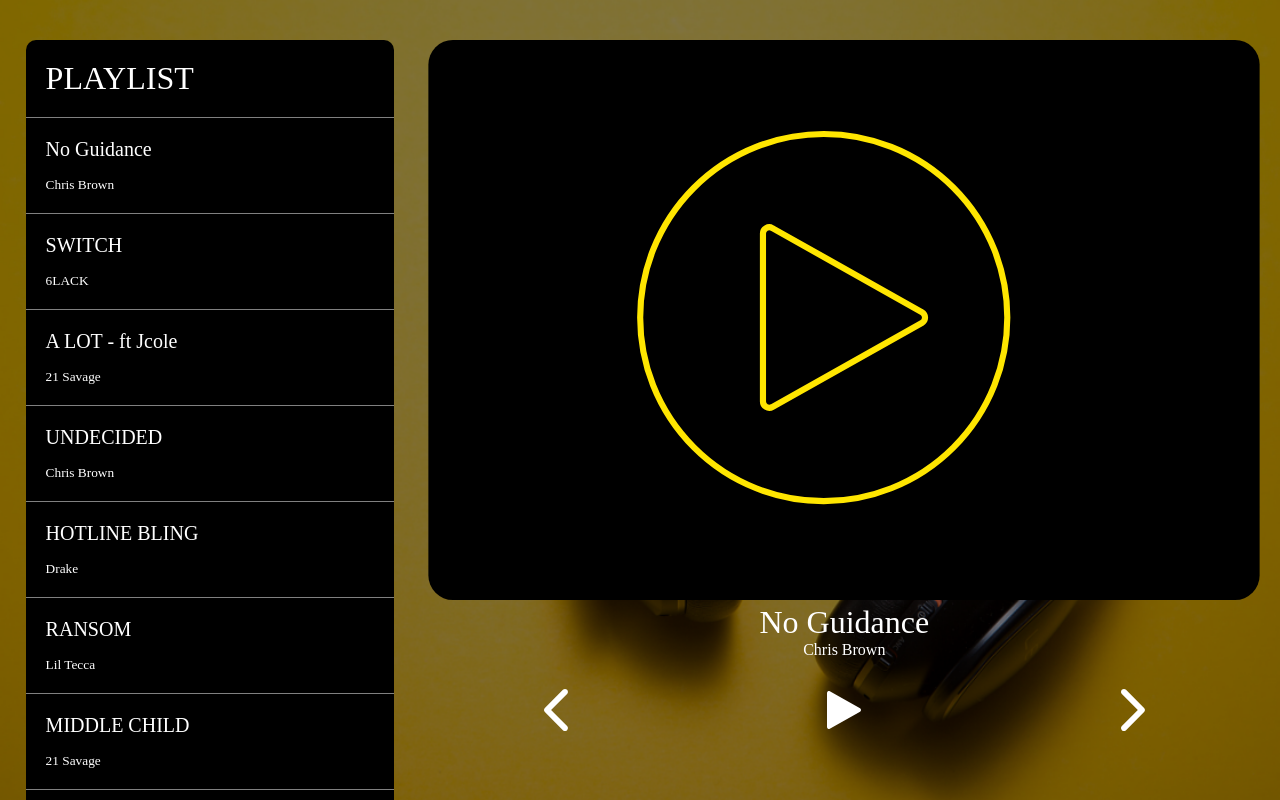
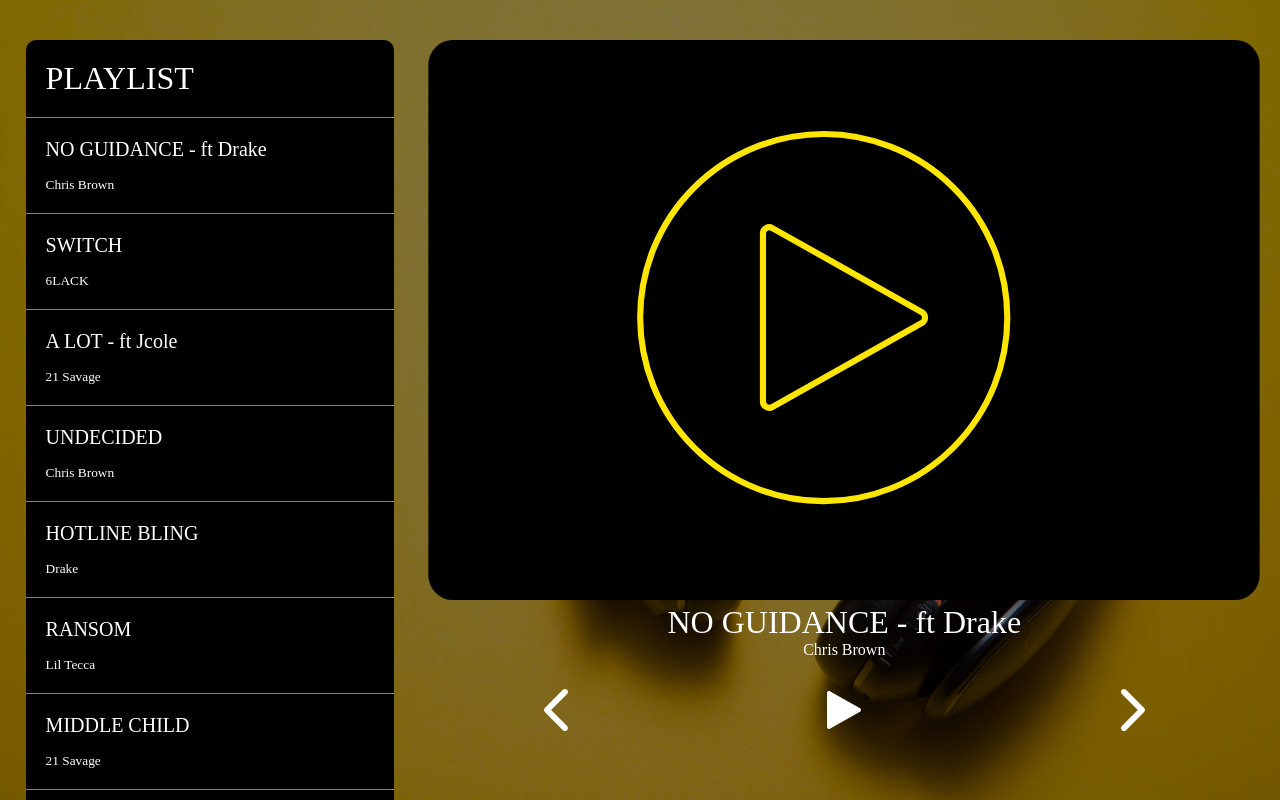
Before and after one commit to dhanielcodes/Music-player, a Vue app: page / in a window 1280 px wide. Built offline with nearby package versions, Linux system fonts and the light colour scheme; a web font is replaced by a local one.

Commit message:
Done, but not fully

```diff
--- a/src/components/Home.vue
+++ b/src/components/Home.vue
@@ -43,7 +43,7 @@
       isPlaying: true,
       songs: [
         {
-          title: 'No Guidance ',
+          title: 'NO GUIDANCE - ft Drake',
           artist: 'Chris Brown',
           src: require('../assets/Chris Brown - No Guidance (Audio) ft. Drake-192.mp3')
         },
@@ -88,7 +88,7 @@
           src: require('../assets/Little Simz - 101 FM (Official Video)-64.mp3')
         },
         {
-          title: 'BLACKJACK fr Cordea',
+          title: 'BLACKJACK - ft Cordea',
           artist: 'Blackjack',
           src: require('../assets/01 BLACKJACK (feat. YBN Cordae) Rem.mp3')
         },
@@ -97,6 +97,18 @@
     })
 
 
+    /* onMounted(()=>{
+      if(state.player.ended){
+            state.index++
+          if(state.index > state.songs.length - 1){
+            state.index = 0
+          }
+
+          state.current = state.songs[state.index]
+          play(state.current)
+      }
+
+    }) */
 
     state.current = state.songs[state.index]
     state.player.src = state.current.src
@@ -114,6 +126,8 @@
       state.player.play()
       state.isPlaying = false
     }
+
+
 
     function next(){
       state.index++
@@ -140,7 +154,8 @@
       play,
       pause,
       next,
-      prev
+      prev,
+      stop
     }
   }
 
```
